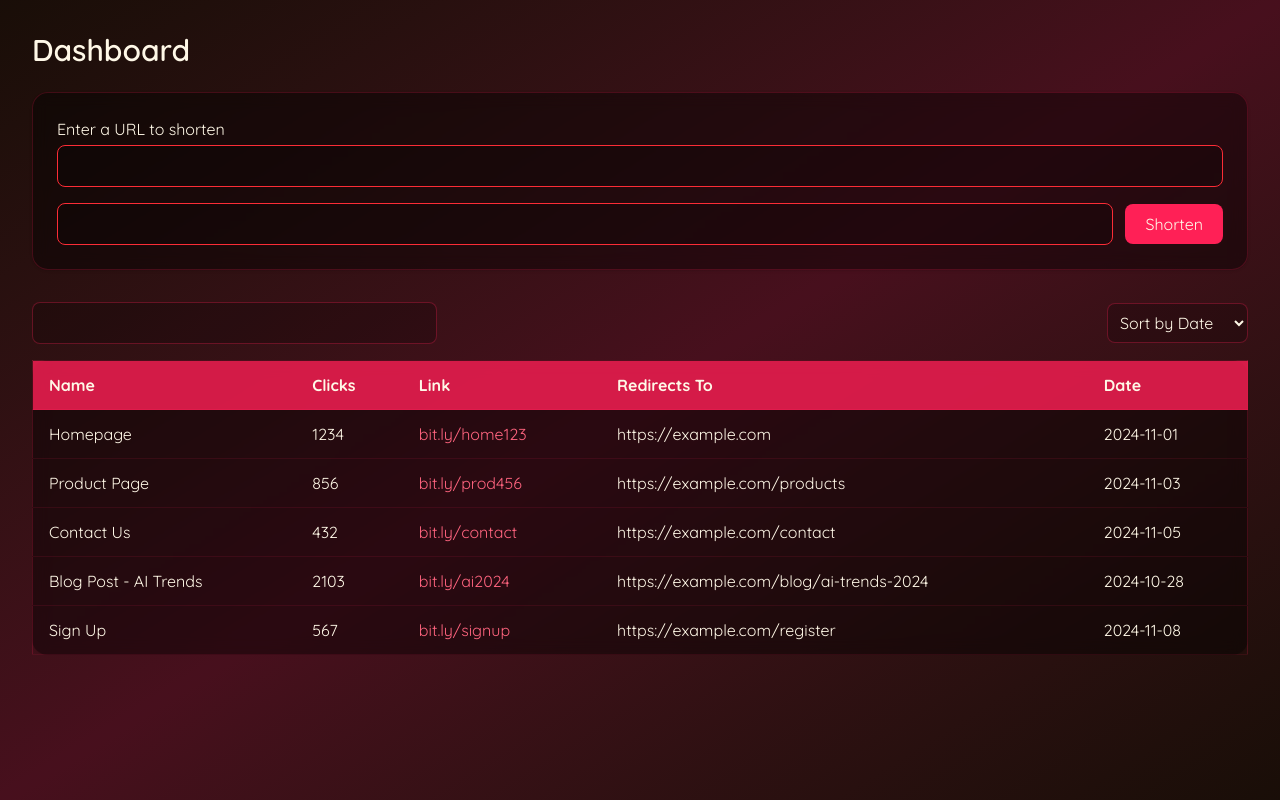
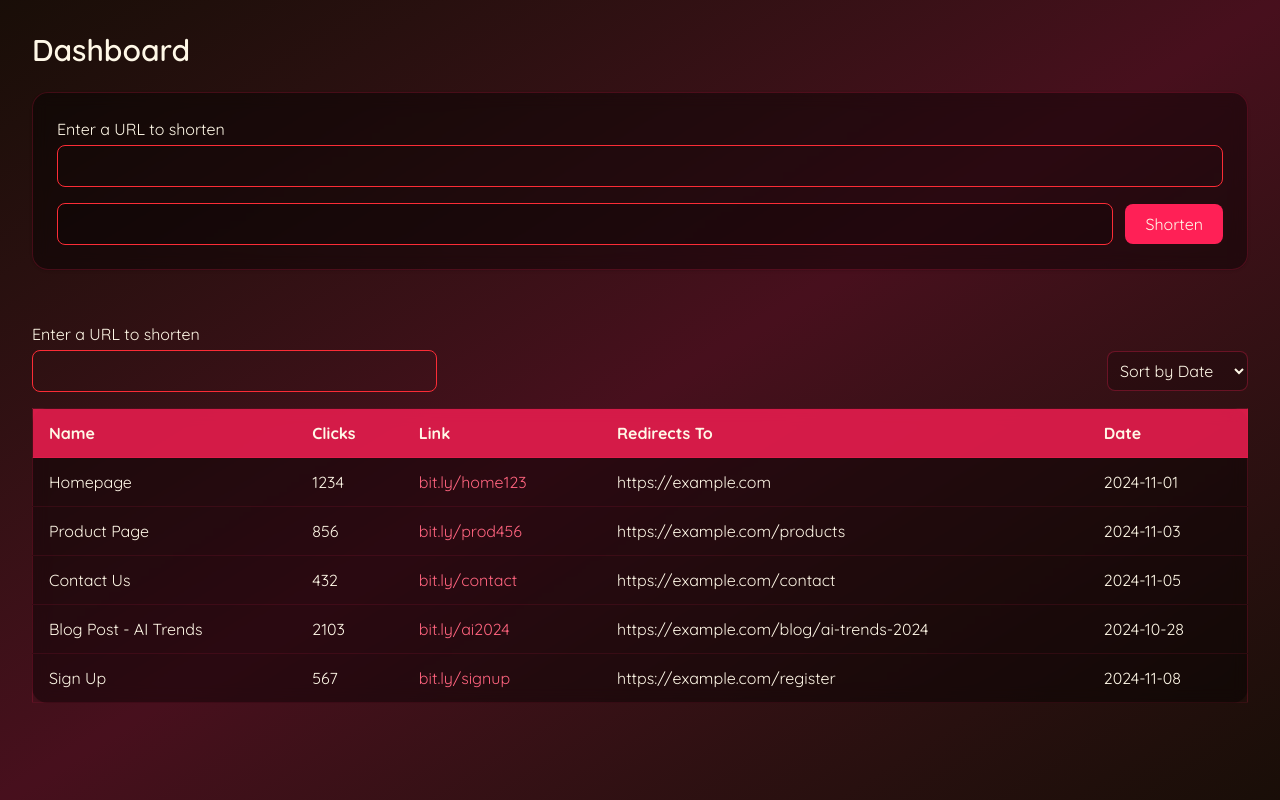
Before and after one commit to coskyler/shortcak.es, a React (Vite) app in the folder frontend/: page /dashboard in a window 1280 px wide. Built offline with nearby package versions, Linux system fonts and the light colour scheme.

Commit message:
colors change

```diff
--- a/frontend/src/pages/Dashboard.tsx
+++ b/frontend/src/pages/Dashboard.tsx
@@ -2,14 +2,6 @@ import React, { useState } from "react";
 import { Input } from "@mui/material";
 
 type SortKey = "date" | "name";
-
-interface LinkRow {
-  name: string;
-  clicks: number;
-  short: string;
-  target: string;
-  date: string; // ISO yyyy-mm-dd
-}
 
 export default function Dashboard() {
   const [url, setUrl] = useState<string>("");
@@ -70,7 +62,7 @@ export default function Dashboard() {
             onChange={(e: React.ChangeEvent<HTMLInputElement>) =>
               setUrl(e.target.value)
             }
-            className="w-full border border-red-500 bg-black/20 text-cream rounded-lg p-2 focus:border-red-900 focus:outline-none placeholder-cream/50"
+            className="w-full border border-red-500 text-cream rounded-lg p-2 focus:border-red-900 focus:outline-none placeholder-cream/50"
             required
           />
         </div>
@@ -92,6 +84,9 @@ export default function Dashboard() {
         </div>
       </form>
 
+      <label className="block text-cream font-medium mb-1 pt-5">
+            Enter a URL to shorten
+      </label>
       <div className="flex justify-between items-center mb-4">
         <input
           type="text"
@@ -99,7 +94,7 @@ export default function Dashboard() {
           onChange={(e: React.ChangeEvent<HTMLInputElement>) =>
             setSearch(e.target.value)
           }
-          className="border border-rose-500/30 bg-black/20 text-cream rounded-lg p-2 w-1/3 focus:border-rose-500 focus:outline-none placeholder-cream/50"
+          className="border border-red-500 text-cream rounded-lg p-2 focus:border-red-900 w-1/3 focus:outline-none placeholder-cream/50"
         />
         <select
           value={sortBy}
```
